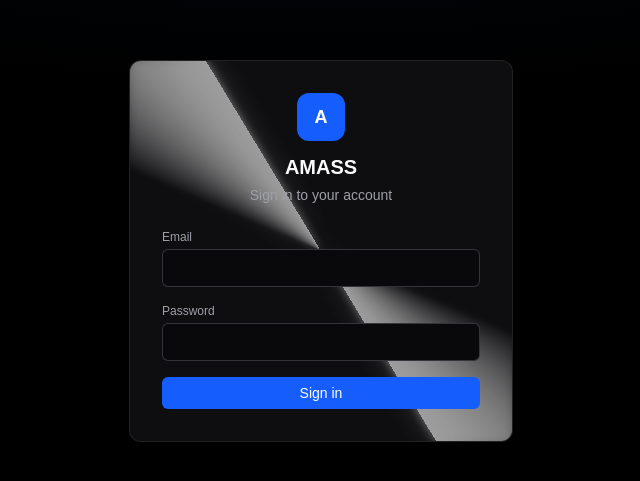
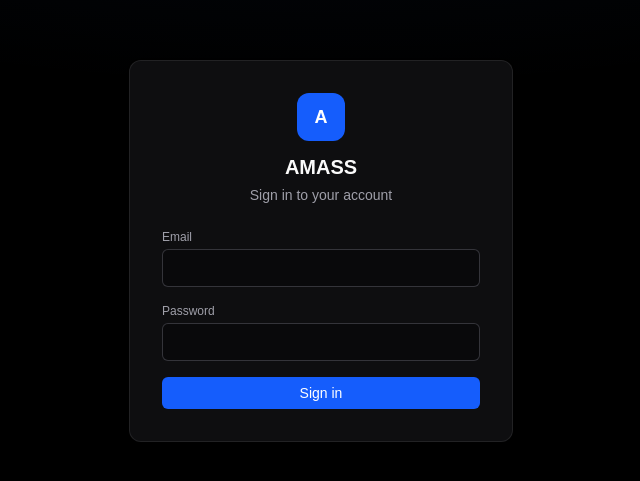
Before and after one commit to khalludi03/Assignment-Submission-Management-System, a Next.js app in the folder frontend/: page /login in a window 1280 px wide. Shown: the part 149-630 px from the top of the page, without its empty margins (319-959 px from the left). Built offline with nearby package versions, Linux system fonts and the light colour scheme.

Commit message:
revert: remove aura effect from login

```diff
--- a/frontend/app/globals.css
+++ b/frontend/app/globals.css
@@ -1,10 +1,4 @@
 @import "tailwindcss";
-
-@property --aura-angle {
-  syntax: "<angle>";
-  inherits: true;
-  initial-value: 0deg;
-}
 
 :root {
   --background: #000000;
@@ -31,54 +25,6 @@ body {
 }
 
 @layer components {
-  .aura {
-    --aura-padding: 0.125rem;
-    --aura-radius: 0.75rem;
-    position: relative;
-    display: block;
-    padding: var(--aura-padding);
-    border-radius: calc(var(--aura-padding) + var(--aura-radius));
-    background-image: conic-gradient(from var(--aura-angle), transparent 225deg, currentColor);
-    animation: aura-spin 6s linear infinite;
-  }
-
-  .aura-dual {
-    background-image: repeating-conic-gradient(
-      from var(--aura-angle),
-      transparent 0%,
-      transparent 40%,
-      currentColor 50%
-    );
-  }
-
-  .aura::before,
-  .aura::after {
-    content: "";
-    position: absolute;
-    top: 50%;
-    left: 50%;
-    z-index: 0;
-    display: block;
-    width: 100%;
-    height: 100%;
-    border-radius: inherit;
-    background-image: inherit;
-    opacity: 0.7;
-    filter: blur(0.25rem);
-    translate: -50% -50%;
-    animation: inherit;
-  }
-
-  .aura::after {
-    opacity: 0.3;
-    filter: blur(1rem);
-  }
-
-  .aura > * {
-    position: relative;
-    z-index: 1;
-  }
-
   .card {
     @apply rounded-xl border border-zinc-800/80 bg-zinc-900/60 shadow-sm;
   }
@@ -131,18 +77,3 @@ body {
     @apply bg-amber-500/10 text-amber-400;
   }
 }
-
-@keyframes aura-spin {
-  to {
-    --aura-angle: 360deg;
-    transform: translateZ(1px);
-  }
-}
-
-@media (prefers-reduced-motion: reduce) {
-  .aura,
-  .aura::before,
-  .aura::after {
-    animation-duration: 24s;
-  }
-}
--- a/frontend/app/login/page.tsx
+++ b/frontend/app/login/page.tsx
@@ -35,12 +35,7 @@ export default function LoginPage() {
 
   return (
     <main className="flex min-h-screen items-center justify-center px-4">
-      <div className="card relative w-full max-w-sm overflow-hidden p-8">
-        <div
-          aria-hidden
-          className="aura aura-dual pointer-events-none absolute inset-0 rounded-none p-0 text-white opacity-60"
-        />
-        <div className="relative z-10">
+      <div className="card w-full max-w-sm p-8">
         <div className="mb-6 flex flex-col items-center text-center">
           <span className="mb-3 flex h-12 w-12 items-center justify-center rounded-xl bg-blue-600 text-lg font-bold text-white">
             A
@@ -88,7 +83,6 @@ export default function LoginPage() {
           </button>
         </form>
       </div>
-      </div>
     </main>
   );
 }
```
Lines whose indentation alone changed are shown as unchanged.
